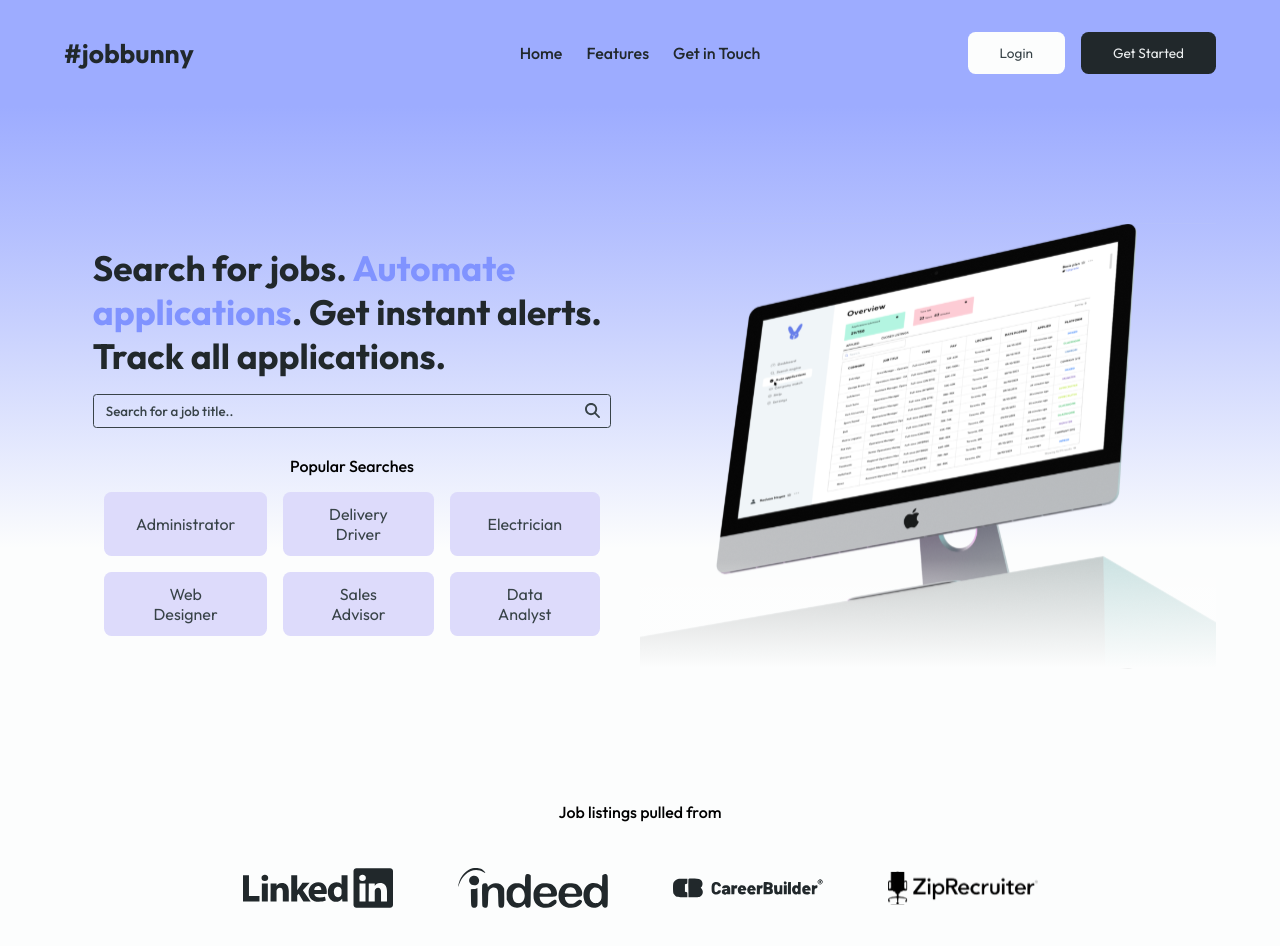
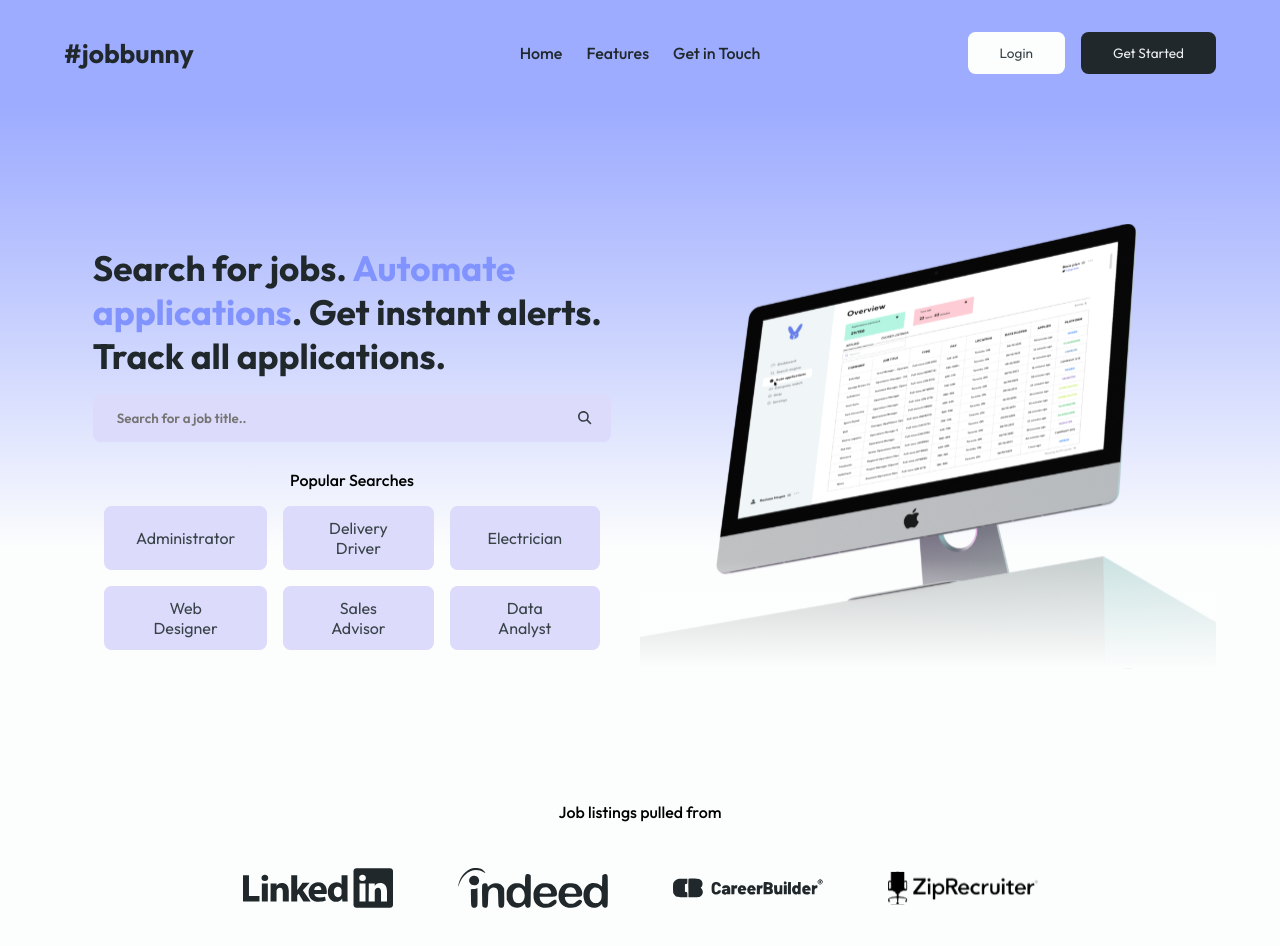
Before and after one commit to virtuedevelopment/job-bunny-v2.1, a Next.js app: page / in a window 1280 px wide. Shown: the top 946 px of the page. Built offline with nearby package versions, Linux system fonts and the light colour scheme; no server answers.

Commit message:
Made UI changes

```diff
--- a/app/(Routes)/(Main)/(home)/home.module.css
+++ b/app/(Routes)/(Main)/(home)/home.module.css
@@ -61,7 +61,7 @@
   padding: var(--button-padding-regular);
   font-weight: 300;
 }
-.popularSearches .item p{
+.popularSearches .item p {
   font-weight: 400;
   color: var(--accent-black);
 }
@@ -188,7 +188,7 @@
   gap: 1.5rem;
   text-align: center;
 }
-.easySteps p{
+.easySteps p {
   color: var(--main-black);
   font-size: var(--subtitle);
   font-weight: 400;
@@ -246,7 +246,7 @@
   align-items: center;
   justify-content: space-between;
 }
-.featuresList span{
+.featuresList span {
   display: flex;
   align-items: center;
   justify-content: center;
@@ -256,7 +256,7 @@
   font-size: var(--body-text);
   color: var(--accent-primary);
 }
-.featuresList span .icon{
+.featuresList span .icon {
   color: var(--accent-primary);
   width: 15px;
   height: 15px;
@@ -268,6 +268,31 @@
   gap: 0.5rem;
 }
 
+@media (max-width: 1200px) {
+  .hero {
+    flex-direction: column;
+  }
+  .heroInteraction {
+    width: 100%;
+    height: 40svh;
+  }
+  .heroInteraction h1 {
+    width: 100%;
+    font-size: 3.5rem;
+  }
+
+  .features {
+    padding: var(--container-padding-regular);
+  }
+  .features .displays {
+    flex-direction: column;
+  }
+  .features .displays img {
+    width: 100%;
+    height: 50%;
+  }
+}
+
 @media (max-width: 750px) {
   .hero {
     padding: var(--container-padding-regular);
@@ -275,10 +300,9 @@
   }
   .heroInteraction {
     width: 100%;
-    height: 40svh;
   }
   .heroInteraction h1 {
-    font-size: var(--subtitle);
+    font-size: 2rem;
     animation-delay: 0.75s;
     width: 100%;
   }
@@ -289,7 +313,6 @@
   }
   .heroImageBox {
     width: 100%;
-    height: 50svh;
   }
   .heroImageBox img {
     animation-delay: 2s;
@@ -339,21 +362,21 @@
   .easySteps {
     padding: var(--container-padding-regular);
   }
-  .easySteps div span{
+  .easySteps div span {
     flex-direction: column;
   }
-  .easySteps div span small{
+  .easySteps div span small {
     font-size: var(--mini-text);
   }
 
-  .featuresList{
+  .featuresList {
     display: grid;
-    grid-template-columns: repeat(2,1fr);
+    grid-template-columns: repeat(2, 1fr);
     row-gap: 2rem;
     padding: var(--container-padding-regular);
     margin: 1.75rem auto;
   }
-  .featuresList span{
+  .featuresList span {
     width: 100%;
     text-align: center;
     display: flex;
@@ -362,7 +385,7 @@
     justify-content: center;
     gap: 0.25rem;
   }
-  .featuresList span small{
+  .featuresList span small {
     font-size: var(--mini-text);
   }
   .features {
@@ -371,9 +394,8 @@
   .features .displays {
     flex-direction: column;
   }
-  .features .displays img{
+  .features .displays img {
     width: 100%;
     height: 50%;
   }
-
 }
--- a/app/Components/(Misc)/Static Search/StaticSearch.jsx
+++ b/app/Components/(Misc)/Static Search/StaticSearch.jsx
@@ -1,22 +1,32 @@
-"use client"
-import React from 'react'
-import { useRouter } from 'next/navigation'
-import styles from './staticS.module.css'
-import { FontAwesomeIcon } from '@fortawesome/react-fontawesome';
-import { faMagnifyingGlass } from '@fortawesome/free-solid-svg-icons';
+"use client";
+import React from "react";
+import { useRouter } from "next/navigation";
+import { useSession } from "next-auth/react";
+import styles from "./staticS.module.css";
+import { FontAwesomeIcon } from "@fortawesome/react-fontawesome";
+import { faMagnifyingGlass } from "@fortawesome/free-solid-svg-icons";
 
 export default function StaticSearch() {
+  const { data, status } = useSession();
+  const router = useRouter();
+  const sendToRoute = (e) => {
+    e.preventDefault();
 
-    const router = useRouter();
-    const sendToRoute = (e) =>{
-        e.preventDefault()
-        router.push('/signup')
+    if (data && data.user) {
+      router.push("/dashboard/search");
+    } else {
+      router.push("/signup");
     }
+  };
 
   return (
-   <form onSubmit={sendToRoute} className={styles.inputbox} >
-        <input type="text" placeholder='Search for a job title..' />
-        <button type='submit'><FontAwesomeIcon className={styles.icon} icon={faMagnifyingGlass}></FontAwesomeIcon></button>
-   </form>
-  )
+    <form onSubmit={sendToRoute} className={styles.inputbox}>
+      <span>
+        <input type="text" placeholder="Search for a job title.." />
+      </span>
+      <button type="submit">
+        <FontAwesomeIcon icon={faMagnifyingGlass} />
+      </button>
+    </form>
+  );
 }
--- a/app/Components/(Misc)/Static Search/staticS.module.css
+++ b/app/Components/(Misc)/Static Search/staticS.module.css
@@ -1,57 +1,49 @@
-.inputbox{
+.inputbox {
   /* opacity: 0; */
   width: 90%;
   display: flex;
-    border-radius: var(--border-rad-small);
-    position: relative;
-    border:  solid 1px var(--accent-black);
+  border-radius: var(--border-rad-large);
+  background-color: var(--secondary);
+  padding: 0.5rem 0.75rem;
+  display: flex;
+  align-items: center;
+  justify-content: space-between;
   /* animation: var(--fadeInFast);
     animation-delay: 0.5s; */
 }
-.inputbox input{
-    font-family:'Outfit', sans-serif;
-    font-weight: 500;
+.inputbox input {
+  font-family: "Outfit", sans-serif;
+  font-weight: 600;
   padding: var(--button-padding-small);
   border-radius: var(--border-rad-small);
   color: var(--accent-black);
   width: 100%;
+  outline: none;
   border: none;
   background-color: transparent;
+}
 
-}
-.inputbox input::placeholder{
-    color: var(--accent-black);
-}
-.inputbox input:focus{
-    outline: none;
-}
-.inputbox button{
-    position: absolute;
-    right: 0;
-    top: 0;
-    bottom: 0;
-    margin-block: auto;
-    width: 35px;
-    height: 35px;
+.inputbox button {
+  padding: 0.5rem;
   background-color: transparent;
   border: none;
   color: var(--accent-black);
+  transition: var(--tranisition-out);
   cursor: pointer;
 }
-.inputbox button .icon{
-    width: 15px;
-    height: 15px;
+.inputbox button:hover {
+  transition: var(--tranisition-in);
+  color: var(--primary);
 }
 
-@media (max-width:750px) {
-    .inputbox{
-        border-color: var(--accent-black);
+@media (max-width: 1200px) {
+  .inputbox {
     width: 100%;
   }
-    .inputbox input::placeholder{
-        color: var(--accent-black);
 }
-    .inputbox button{
-        color: var(--accent-black);
+
+@media (max-width: 750px) {
+  .inputbox {
+    width: 100%;
   }
 }
```
Also changed, not shown: app/(Routes)/(Main)/(home)/page.jsx (+9 -14 lines), app/(Routes)/dashboard/search/page.jsx (+41 -5 lines), app/(Routes)/dashboard/search/search.module.css (+6 -5 lines). Lines whose indentation alone changed are shown as unchanged.
